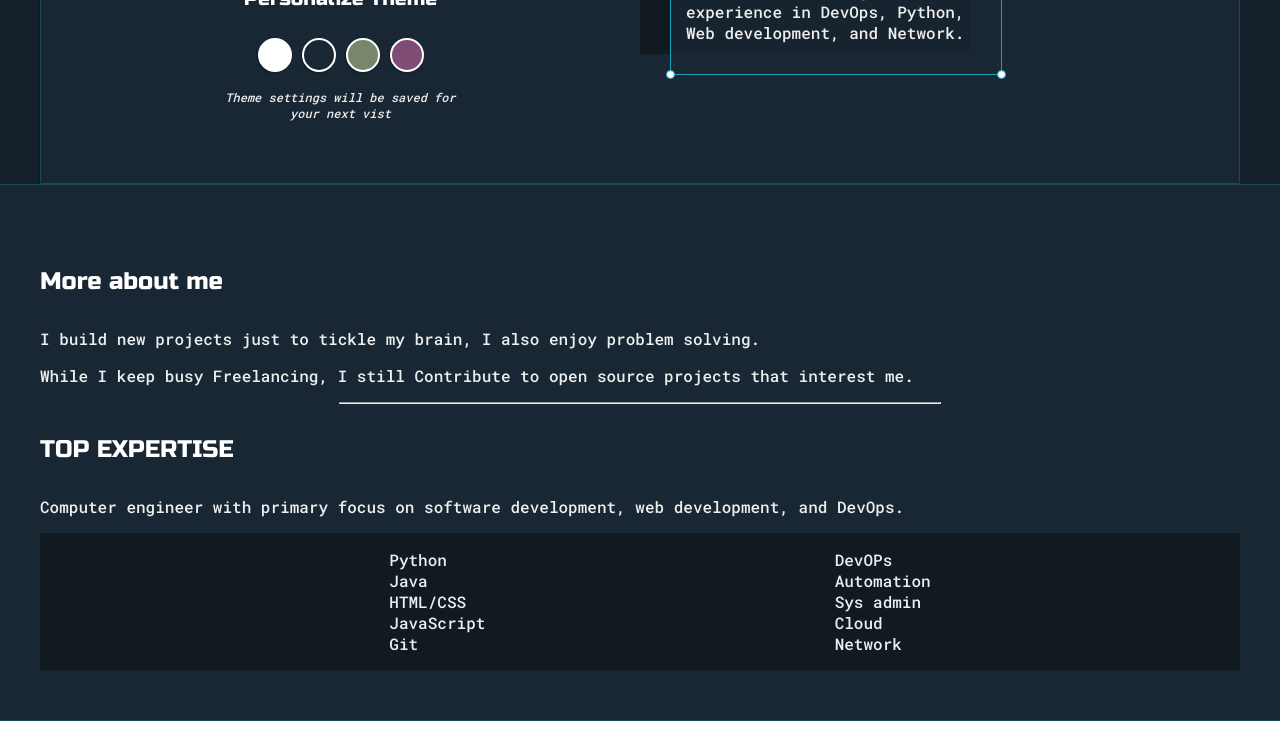
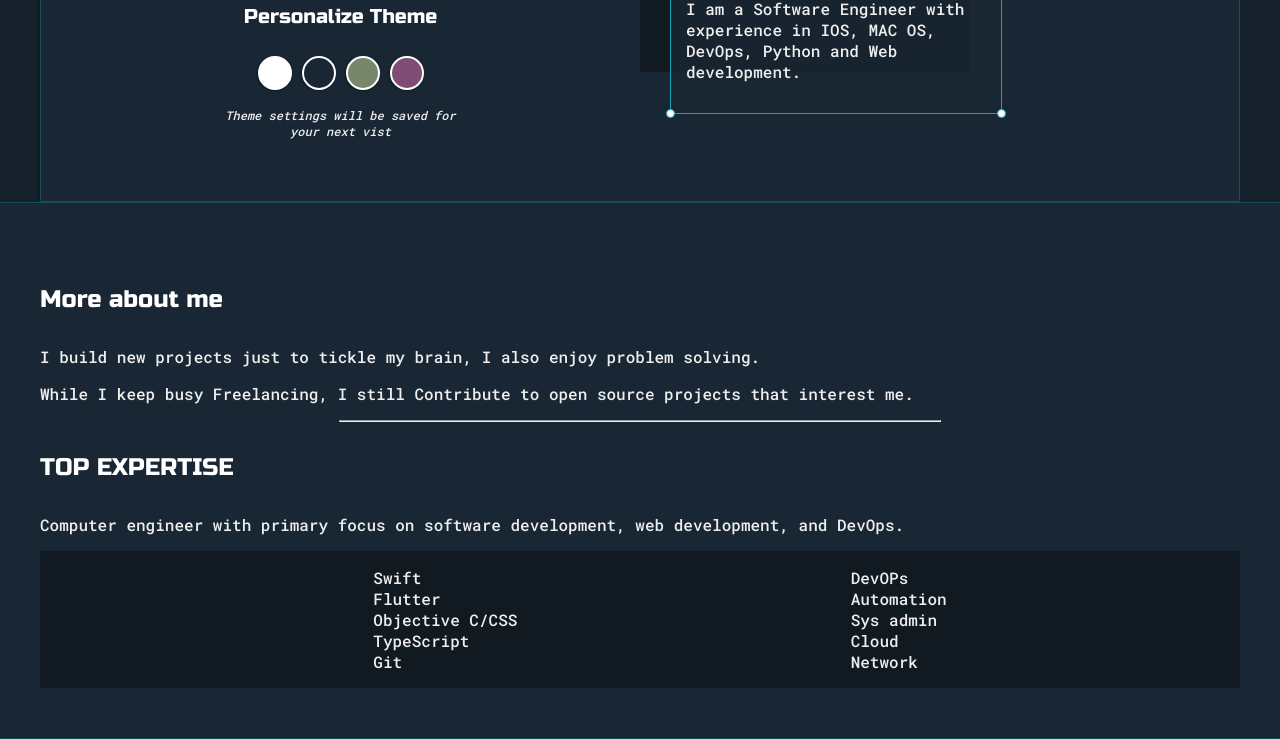
Before and after one commit to mina-adel-vaxooo/portfolio, a plain HTML site: page index.html in a window 1280 px wide. Shown: the part 492-1231 px from the top of the page. Drawn offline with nearby package versions, Linux system fonts and the light colour scheme.

Commit message:
Update index.html

```diff
--- a/index.html
+++ b/index.html
@@ -1,4 +1,4 @@
-<!DOCTYPE html>
+F<!DOCTYPE html>
 <html lang="en">
 
 <head>
@@ -75,7 +75,7 @@
                             <div id="corner-tl" class="corner"></div>
                             <div id="corner-tr" class="corner"></div>
                             <h3>What I Do</h3>
-                            <p>I am a Software Engineer with experience in DevOps, Python, Web development, and Network.
+                            <p>I am a Software Engineer with experience in IOS, MAC OS, DevOps, Python and Web development.
                             </p>
                             <div id="corner-br" class="corner"></div>
                             <div id="corner-bl" class="corner"></div>
@@ -101,10 +101,10 @@
                     <p>Computer engineer with primary focus on software development, web development, and DevOps.</p>
                     <div id="skills">
                         <ul>
-                            <li>Python</li>
-                            <li>Java</li>
-                            <li>HTML/CSS</li>
-                            <li>JavaScript</li>
+                            <li>Swift</li>
+                            <li>Flutter</li>
+                            <li>Objective C/CSS</li>
+                            <li>TypeScript</li>
                             <li>Git</li>
                         </ul>
 
```
